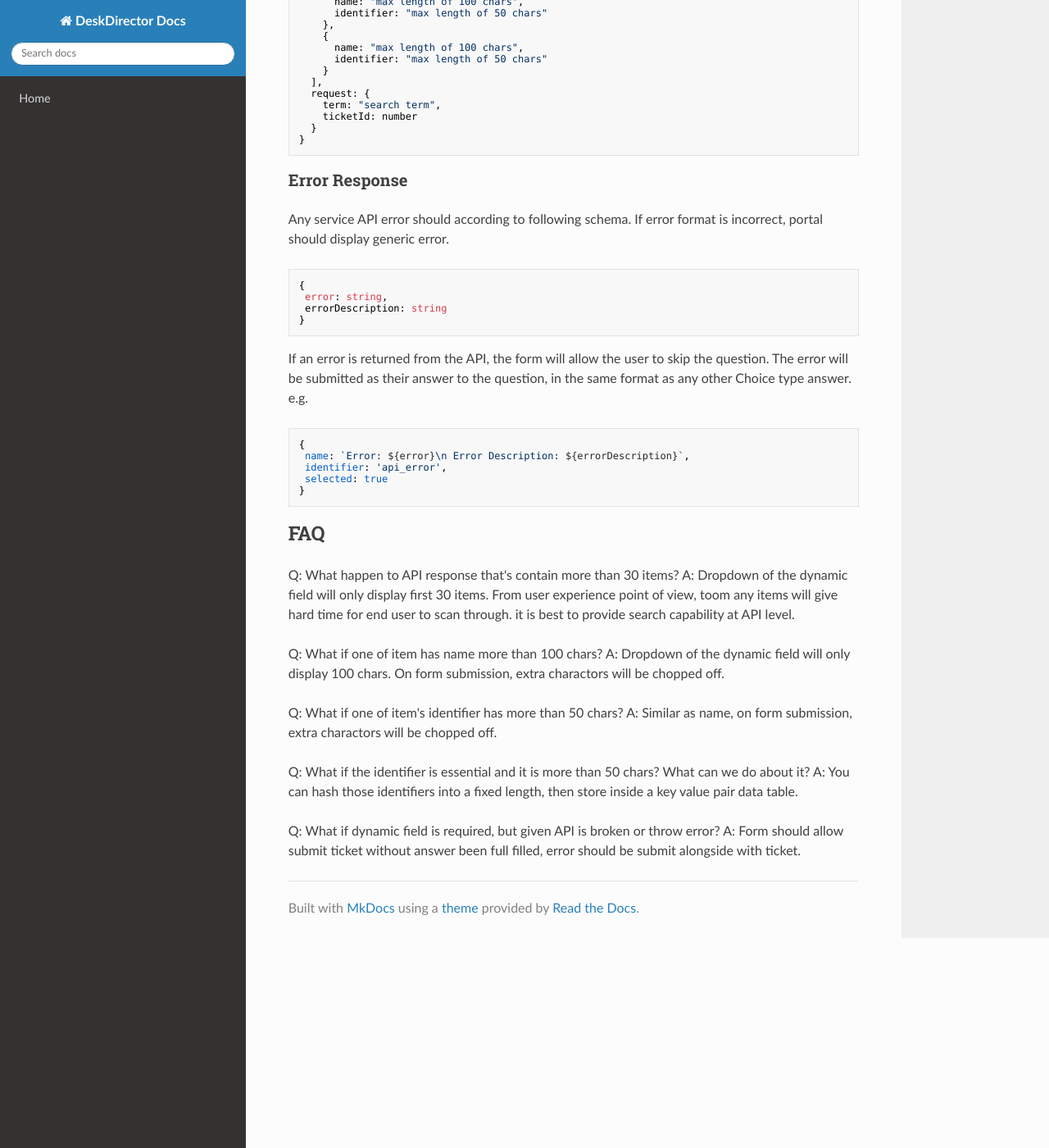
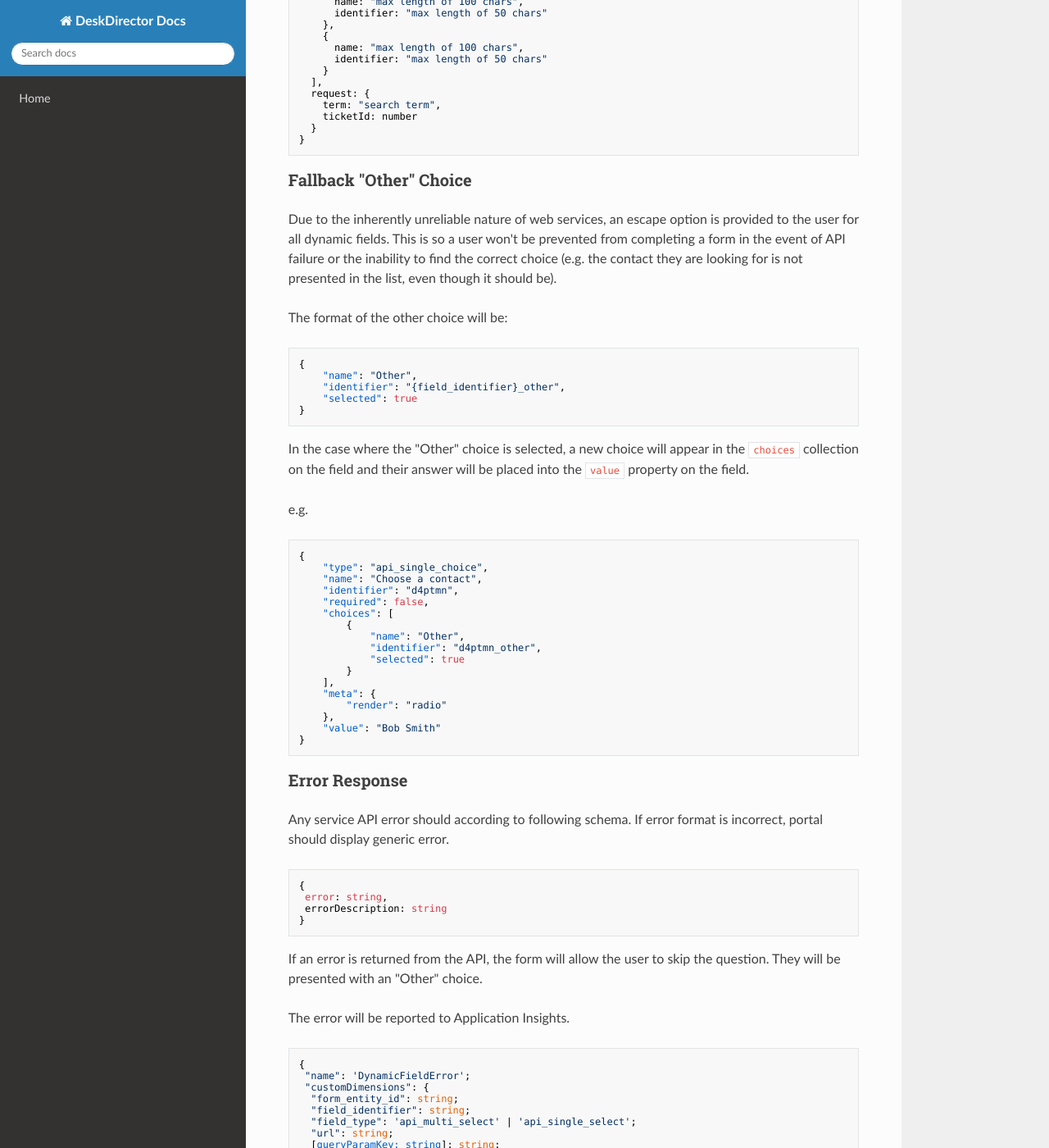
Before and after one commit to DeskDirector/docs, an MkDocs documentation site: the page built from docs/features/forms/dynamic_field.md, in a window 1280 px wide and 1400 px high, scrolled down 1109 px. Shown: the whole window at 82% size. Built offline with MkDocs 1.6.1, drawn with Linux system fonts in a browser that asks for light colours; nearby versions of some CDN libraries; old or Windows-style settings are respelled for this version of MkDocs.

Commit message:
Update dynamic_field.md

````diff
--- a/docs/features/forms/dynamic_field.md
+++ b/docs/features/forms/dynamic_field.md
@@ -51,6 +51,43 @@ Response of payload must according to following `JSON` schema. It is case insens
 }
 ```
 
+### Fallback "Other" Choice
+Due to the inherently unreliable nature of web services, an escape option is provided to the user for all dynamic fields.
+This is so a user won't be prevented from completing a form in the event of API failure or the inability to find the correct choice (e.g. the contact they are looking for is not presented in the list, even though it should be).
+
+
+The format of the other choice will be:
+```
+{
+    "name": "Other",
+    "identifier": "{field_identifier}_other",
+    "selected": true
+}
+```
+
+In the case where the "Other" choice is selected, a new choice will appear in the `choices` collection on the field and their answer will be placed into the `value` property on the field.
+
+e.g.
+```
+{
+    "type": "api_single_choice",
+    "name": "Choose a contact",
+    "identifier": "d4ptmn",
+    "required": false,
+    "choices": [
+        {
+            "name": "Other",
+            "identifier": "d4ptmn_other",
+            "selected": true
+        }
+    ],
+    "meta": {
+        "render": "radio"
+    },
+    "value": "Bob Smith"
+}
+```
+
 ### Error Response
 
 Any service API error should according to following schema. If error format is incorrect, portal should display generic error.
@@ -63,13 +100,20 @@ Any service API error should according to following schema. If error format is i
 ```
 
 If an error is returned from the API, the form will allow the user to skip the question.
-The error will be submitted as their answer to the question, in the same format as any other Choice type answer.
-e.g.
+They will be presented with an "Other" choice.
+
+The error will be reported to Application Insights.
+
 ```
 {
- name: `Error: ${error}\n Error Description: ${errorDescription}`,
- identifier: 'api_error',
- selected: true
+ "name": 'DynamicFieldError';
+ "customDimensions": {
+  "form_entity_id": string;
+  "field_identifier": string;
+  "field_type": 'api_multi_select' | 'api_single_select';
+  "url": string;
+  [queryParamKey: string]: string;
+ }
 }
 ```
 
````
